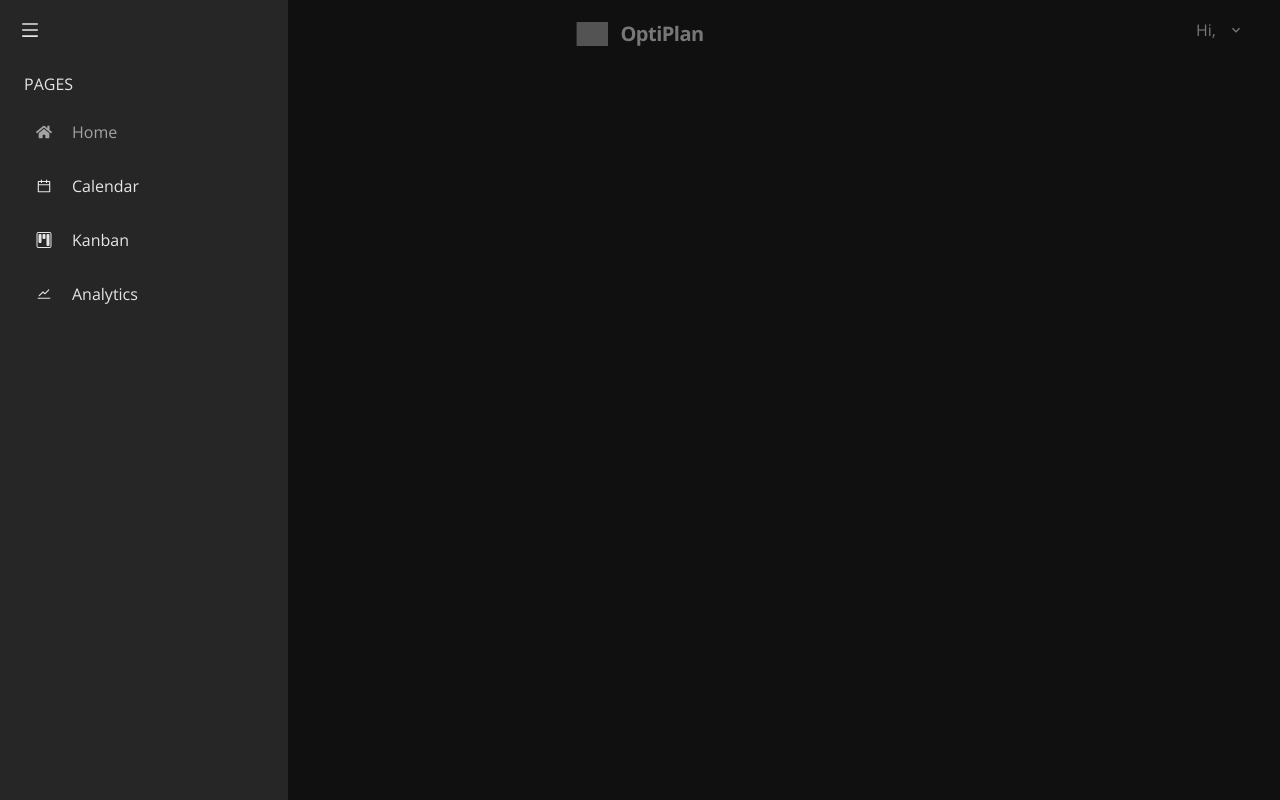
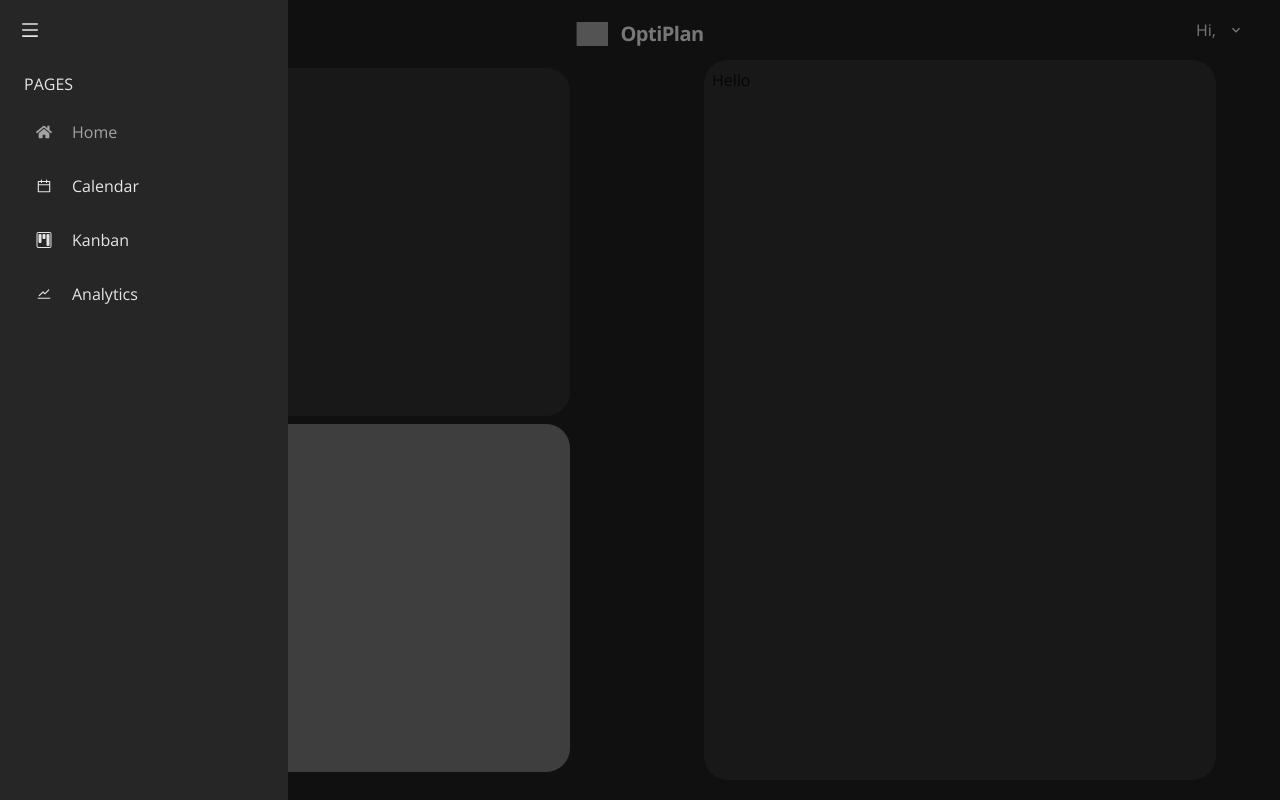
Before and after one commit to kevinlimantoro123/OptiPlan-2024, a React (Create React App) app in the folder client/: page /home/home in a window 1280 px wide. Both pictures are taken after a click on the button 30 px from the left and 30 px from the top of the page. Built offline with nearby package versions, Linux system fonts and the light colour scheme; no server answers; grey boxes are pictures that could not be loaded.

Commit message:
new homepage

```diff
--- a/client/src/App.js
+++ b/client/src/App.js
@@ -6,6 +6,7 @@ import Calendar from "./Components/calendar/Calendar";
 import Kanban from "./Components/kanbanBoard/Kanban";
 import { Routes, Route } from "react-router-dom";
 import Analytics from "./Components/analytics/Analytics";
+import Homepage from "./Components/homepage/Homepage";
 
 function App() {
   return (
@@ -18,7 +19,7 @@ function App() {
           <Route path="calendar" element={<Calendar />} />
           <Route path="kanban" element={<Kanban />} />
           <Route path="analytics" element={<Analytics />} />
-          <Route path="home" />
+          <Route path="home" element={<Homepage />} />
         </Route>
       </Route>
     </Routes>
--- a/client/src/Components/Home.js
+++ b/client/src/Components/Home.js
@@ -8,6 +8,7 @@ import Calendar from "./calendar/Calendar";
 import Kanban from "./kanbanBoard/Kanban";
 import GlobalContext from "../context/GlobalContext";
 import Analytics from "./analytics/Analytics";
+import Homepage from "./homepage/Homepage";
 
 const Home = () => {
   const { verified, setVerified, activeMenu, setActiveMenu, notifEvents } =
@@ -84,6 +85,7 @@ const Home = () => {
             </div>
             <div>
               <Routes>
+                <Route path="/home" element={<Homepage />} />
                 <Route path="/calendar" element={<Calendar />} />
                 <Route path="/kanban" element={<Kanban />} />
                 <Route path="/analytics" element={<Analytics />} />
--- a/client/src/Components/Login.js
+++ b/client/src/Components/Login.js
@@ -44,7 +44,7 @@ const Login = () => {
   };
 
   if (loggedIn) {
-    return <Navigate to="/home" />;
+    return <Navigate to="/home/home" />;
   }
 
   return (
--- a/client/src/Components/dashboard/Sidebar.jsx
+++ b/client/src/Components/dashboard/Sidebar.jsx
@@ -60,7 +60,7 @@ const Sidebar = () => {
                 {item.links.map((link) => (
                   <NavLink
                     to={
-                      `${link.name}` === `home` ? `/home` : `/home/${link.name}`
+                      `/home/${link.name}`
                     }
                     key={link.name}
                     onClick={() => handleCloseSidebar}
--- /dev/null
+++ b/client/src/Components/homepage/Homepage.js
@@ -0,0 +1,20 @@
+import React from "react";
+
+export default function Homepage() {
+
+    return (
+        <div className="grid grid-cols-2 h-[90vh] justify-items-center">
+            <div className="grid grid-rows-2 gap-2 p-2 w-full justify-items-center">
+                <div className="w-4/5 h-full bg-neutral-800 rounded-3xl">
+                    1
+                </div>
+                <div className="w-4/5 h-full bg-neutral-500 rounded-3xl">
+                    2
+                </div>
+            </div>
+            <div className="w-4/5 h-full bg-neutral-800 p-2 rounded-3xl">
+                Hello
+            </div>
+        </div>
+    )
+}
```
